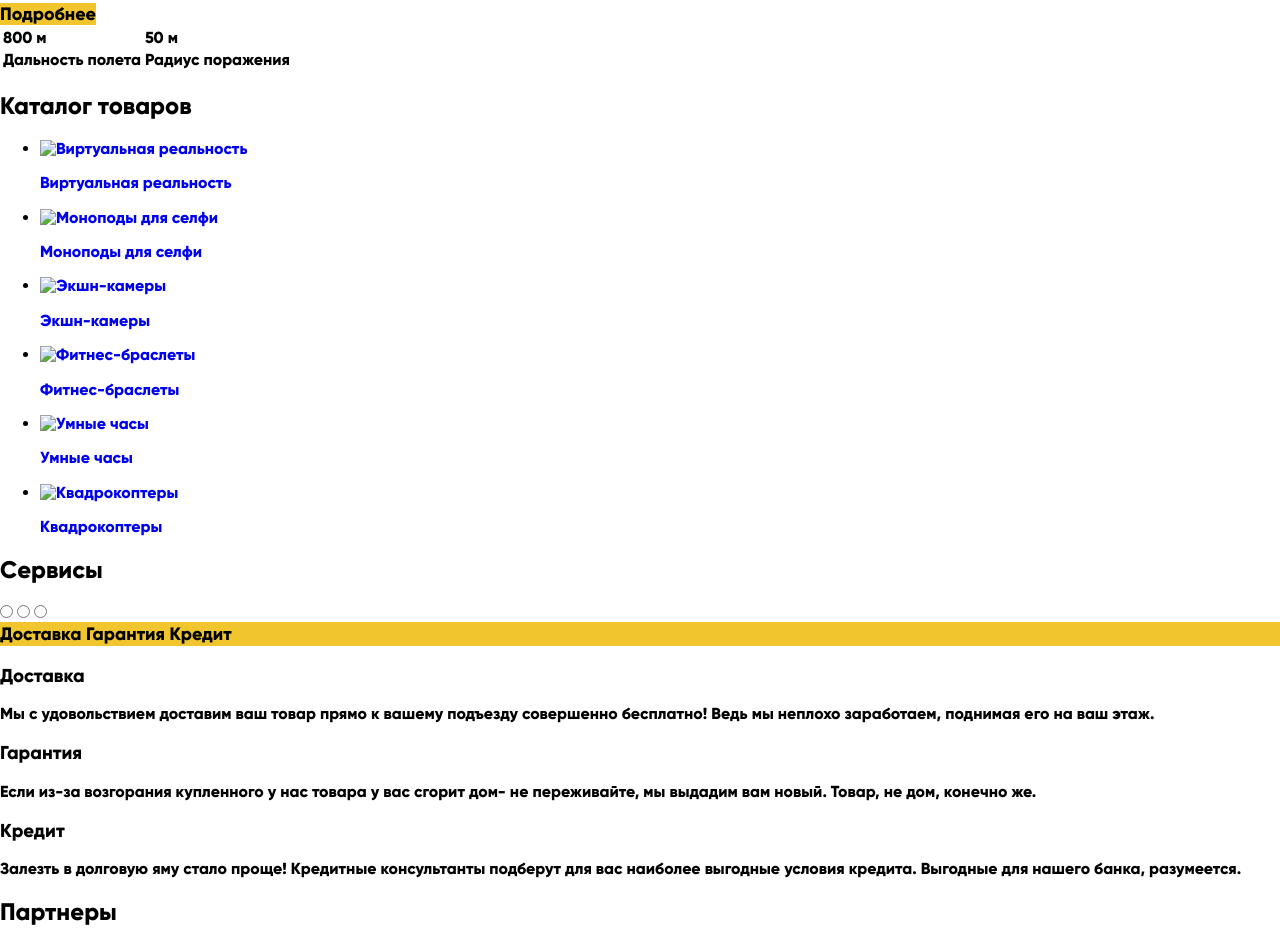
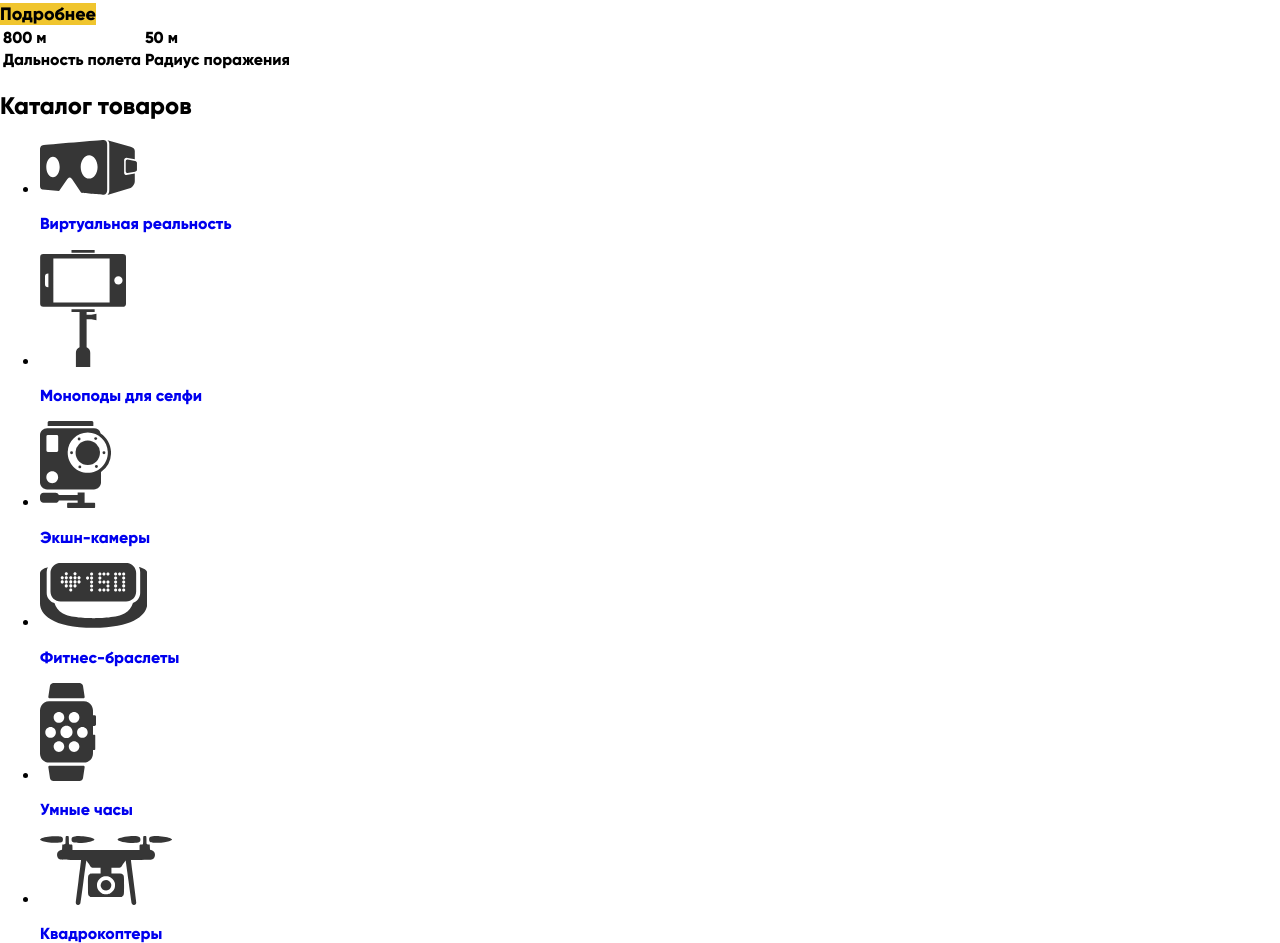
Before and after one commit to martinesidens/885303-device-24, a plain HTML site: page index.html in a window 1280 px wide. Shown: the part 2598-3541 px from the top of the page. Drawn offline with Linux system fonts and the light colour scheme; files whose address does not match are found by name.

Commit message:
Корректировка index.html

```diff
--- a/css/style.css
+++ b/css/style.css
@@ -158,3 +158,7 @@ form label {
   line-height: 24px;
   color: rgba(0, 0, 0, 1);
 }
+
+.brands li {
+  list-style:none;
+}
--- a/index.html
+++ b/index.html
@@ -130,37 +130,37 @@
        <ul class="image-katalog-item">
          <li>
            <a href="virtual-reality.html">
-               <p><img src="virtual-reality.png" alt="Виртуальная реальность"></p>
+               <p><img src="img/virtual-reality.svg" alt="Виртуальная реальность"></p>
                <p>Виртуальная реальность</p>
            </a>
         </li>
         <li>
            <a href="monopods.html">
-               <p><img src="monopods.png" alt="Моноподы для селфи"></p>
+               <p><img src="img/monopods.svg" alt="Моноподы для селфи"></p>
                <p>Моноподы для селфи</p>
            </a>
         </li>
         <li>
           <a href="action-camers.html">
-              <p><img src="action-camers.png" alt="Экшн-камеры"></p>
+              <p><img src="img/action-camers.svg" alt="Экшн-камеры"></p>
               <p>Экшн-камеры</p>
           </a>
         </li>
         <li>
           <a href="fitness-trakers.html">
-              <p><img src="fitness-trakers.png" alt="Фитнес-браслеты"></p>
+              <p><img src="img/fitness-trakers.svg" alt="Фитнес-браслеты"></p>
               <p>Фитнес-браслеты</p>
           </a>
        </li>
        <li>
          <a href="smart-watch.html">
-             <p><img src="smart-watch.png" alt="Умные часы"></p>
+             <p><img src="img/smart-watch.svg" alt="Умные часы"></p>
              <p>Умные часы</p>
          </a>
       </li>
       <li>
         <a href="quadcopters.html">
-            <p><img src="quadcopters.png" alt="Квадрокоптеры"></p>
+            <p><img src="img/quadcopters.svg" alt="Квадрокоптеры"></p>
             <p>Квадрокоптеры</p>
         </a>
        </li>
```
